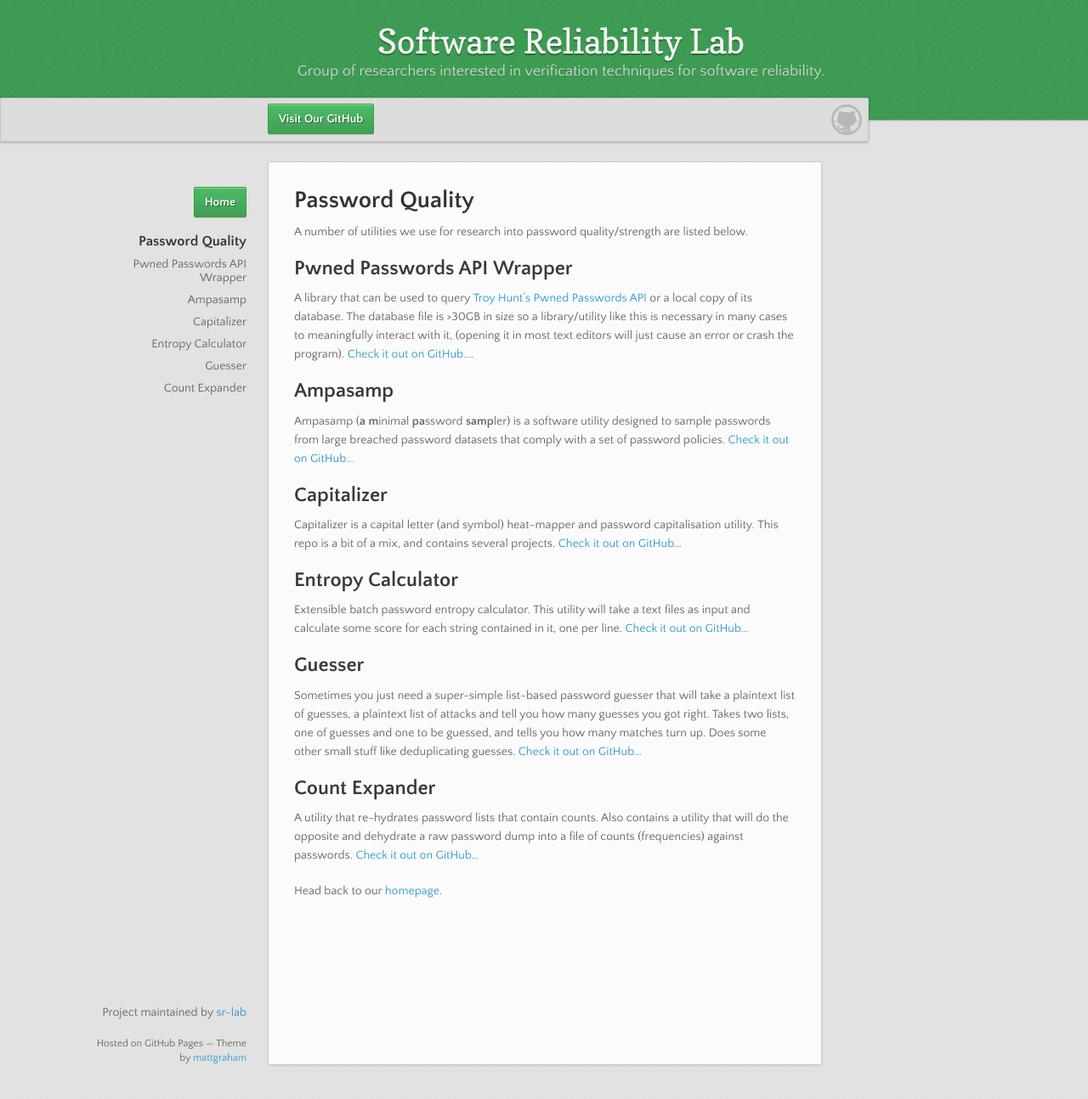
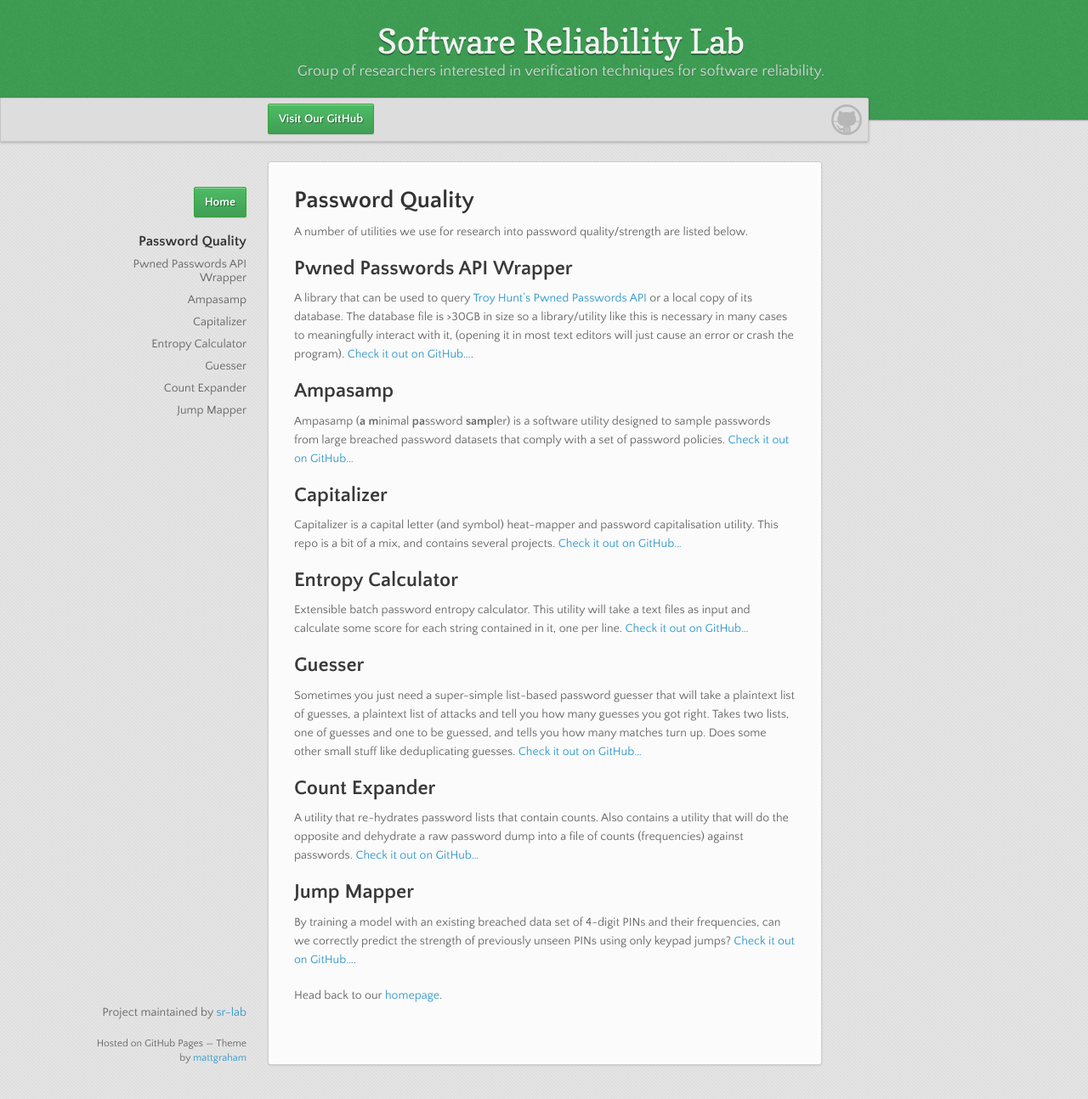
Before and after one commit to sr-lab/sr-lab.github.io.old, a Jekyll site: the page built from password-quality.md, in a window 1280 px wide and 1294 px high. Shown: the whole window at 85% size. Built offline with Jekyll 4.4.1, drawn with Linux system fonts in a browser that asks for light colours; our own code applies the rules of GitHub Pages for plain Markdown files.

Commit message:
Update password-quality.md

```diff
--- a/password-quality.md
+++ b/password-quality.md
@@ -23,3 +23,6 @@ Sometimes you just need a super-simple list-based password guesser that will tak
 
 ## Count Expander
 A utility that re-hydrates password lists that contain counts. Also contains a utility that will do the opposite and dehydrate a raw password dump into a file of counts (frequencies) against passwords. [Check it out on GitHub...](https://github.com/sr-lab/count-expander)
+
+## Jump Mapper
+By training a model with an existing breached data set of 4-digit PINs and their frequencies, can we correctly predict the strength of previously unseen PINs using only keypad jumps? [Check it out on GitHub...](https://github.com/sr-lab/jump-mapper).
```
